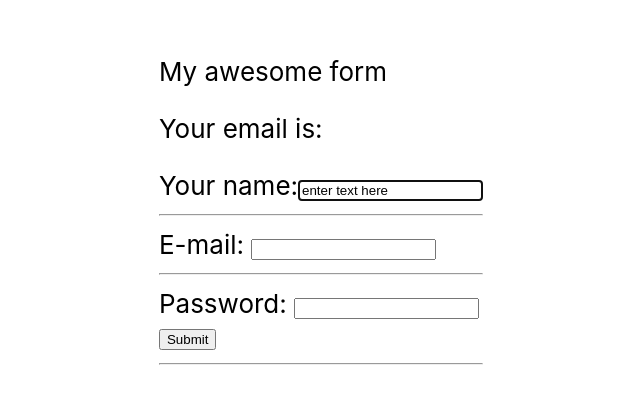
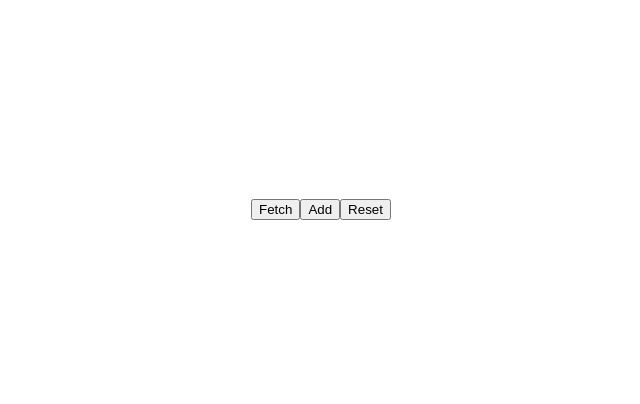
Before and after one commit to patrykomiotek/ocd-workshops, a React (Create React App) app: page / in a window 1280 px wide. Shown: the part 196-600 px from the top of the page, without its empty margins (319-959 px from the left). Built offline with nearby package versions, Linux system fonts and the light colour scheme.

Commit message:
redux core examples

```diff
--- a/package.json
+++ b/package.json
@@ -3,13 +3,17 @@
   "version": "0.1.0",
   "private": true,
   "dependencies": {
+    "@reduxjs/toolkit": "^1.6.2",
     "@testing-library/jest-dom": "^5.11.4",
     "@testing-library/react": "^11.1.0",
     "@testing-library/user-event": "^12.1.10",
     "react": "^17.0.2",
     "react-dom": "^17.0.2",
     "react-hook-form": "^7.19.5",
+    "react-redux": "^7.2.6",
     "react-scripts": "4.0.3",
+    "redux": "^4.1.2",
+    "redux-thunk": "^2.4.0",
     "web-vitals": "^1.0.1"
   },
   "scripts": {
--- a/src/App.js
+++ b/src/App.js
@@ -1,19 +1,57 @@
 import './App.css';
+import { Profiler } from 'react';
+import { createStore, combineReducers, applyMiddleware, compose } from 'redux';
+import { Provider } from 'react-redux';
+import thunk from 'redux-thunk';
+
 import { ErrorBoundary } from 'ErrorBoundary';
-// import { Blog } from './components/organisms/Blog';
+import { Blog } from './components/organisms/Blog';
 import { RegistrationForm } from './components/organisms/RegistrationForm';
+import { TicketsConnected } from './components/organisms/Tickets';
+import ticketsReducer from './components/organisms/Tickets/state';
 
 // JSX -> JS -> keyword class
 // class App extends React.Component
+
+const composeEnhancers = window.__REDUX_DEVTOOLS_EXTENSION_COMPOSE__ || compose;
+// TODO: use Redux Toolkit
+const store = createStore(
+  combineReducers({
+    tickets: ticketsReducer
+  }),
+  composeEnhancers(applyMiddleware(thunk))
+);
+
+// const store = createStore(combineReducers({
+//   tickets: ticketsReducer,
+//   // ui: uiReducer,
+//   // users: usersReducer,
+// }));
+
+// phase, // either "mount" (if the tree just mounted) or "update" (if it re-rendered)
+// actualDuration, // time spent rendering the committed update
+// baseDuration, // estimated time to render the entire subtree without memoization
+// startTime, // when React began rendering this update
+// commitTime,
+
 function App() {
   // const path = "src/**/App.js";
   return (
     <ErrorBoundary>
-      <div className="App">
-        <header className="App-header">
-          <RegistrationForm />
-        </header>
-      </div>
+      <Provider store={store}>
+        <div className="App">
+          <header className="App-header">
+            <TicketsConnected />
+            {/* <Profiler id="RegistrationForm" onRender={
+              (phase, actualDuration, baseDuration, startTime, commitTime) => {
+                console.log(phase, actualDuration, baseDuration, startTime, commitTime);
+              }
+            }>
+              <RegistrationForm />
+            </Profiler> */}
+          </header>
+        </div>
+      </Provider>
     </ErrorBoundary>
   );
 }
--- /dev/null
+++ b/src/components/organisms/Tickets/Tickets.jsx
@@ -0,0 +1,58 @@
+// legacy?
+import { connect } from 'react-redux';
+// hooks
+// import { useSelector, useDispatch } from 'react-redux'
+
+import { add, reset, fetchTickets } from './state';
+
+const mockTicket = { id: 6, title: 'Halo halo', description: 'Lorem ipsum'};
+
+function Tickets(props) {
+  // TODO: use hooks
+  return (
+    <div className="tickets">
+      <div>
+        <button onClick={props.fetchTickets}>Fetch</button>
+        <button onClick={() => props.add(mockTicket)}>Add</button>
+        <button onClick={props.reset}>Reset</button>
+      </div>
+      <div>
+        {props.tickets.map(elem => (
+          <div key={elem.id}>
+            <h2>{elem.title}</h2>
+            <p>{elem.description}</p>
+            <hr />
+          </div>
+        ))}
+      </div>
+    </div>
+  );
+}
+
+const mapStateToProps = (state) => ({
+  tickets: state.tickets.data,
+  isTicketsLoading: state.tickets.isLoading,
+});
+
+const mapDispatchToProps = {
+  add, // props.add()
+  reset,
+  fetchTickets
+};
+
+// const mapDispatchToProps = (dispatch) => ({
+//   add: (ticket) => dispatch(add(ticket)),
+//   load: () => dispatch(load()),
+//   reset: () => dispatch(reset())
+// });
+
+// curring, Higher Order Component
+// function connect(a, b) {
+//   return function (Component) {
+//     return <Component a={a} b={b} />
+//   }
+// }
+
+const TicketsConnected = connect(mapStateToProps, mapDispatchToProps)(Tickets);
+
+export { Tickets, TicketsConnected };
--- /dev/null
+++ b/src/components/organisms/Tickets/index.jsx
@@ -0,0 +1 @@
+export { Tickets, TicketsConnected } from './Tickets';
--- /dev/null
+++ b/src/components/organisms/Tickets/state.js
@@ -0,0 +1,68 @@
+const ADD = 'tickets/add';
+const LOAD = 'tickets/load';
+const RESET = 'tickets/reset';
+
+// { type: ADD, payload: { id, tile, description }}
+// { type: LOAD }
+// { type: RESET, payload: [] }
+// export const add = (ticket) => ({ type: ADD, payload: ticket });
+
+// function add - action creator
+// STATIC CREATORS
+export function add(ticket) { // dispatch(add({ })) -> dispatch({ type: "tickets/add", payload: {}})
+  return { type: ADD, payload: ticket }; // action
+}
+export const load = (data = []) => ({ type: LOAD, payload: data });
+export const reset = () => ({ type: RESET });
+
+// ASYNC CREATORS
+export const fetchTickets = () => { // fetchTickets()
+  return (dispatch) => {
+    dispatch({ type: "tickets/loading "});
+
+    // TODO: change api to use tickets
+    // it uses mocked ticket data instead of real api
+    fetch('/tickets')
+      .then((response) => response.json())
+      .then((data) => {
+        dispatch(load(data));
+      })
+      .catch(error => dispatch({ type: "tickes/has_error" }));
+  };
+};
+
+// TODO: not use every time :)
+const INITIAL_STATE = {
+  data: [],
+  isLoading: false,
+  hasError: false
+};
+
+// TODO: remove me
+// const mockData = [
+//   {id: 1, title: 'Nie działa drukarka', description: 'Lorem ipsum....'},
+//   {id: 2, title: 'Nie działa drukarka', description: 'Lorem ipsum....'},
+//   {id: 3, title: 'Nie działa drukarka', description: 'Lorem ipsum....'},
+// ];
+
+// FSA - Flux Standard Action
+const reducer = (state = INITIAL_STATE, action) => {
+  switch (action.type) {
+    case ADD:
+       // {type: "tickets/add", payload: {}, meta: { hasError: false }}
+       // { type: "tickets/add", payload: {id: 4, title: 'Nie działa drukarka', description: 'Lorem ipsum....'} }
+      return { ...state, data: [...state.data, action.payload] }; // [] [{id,name,title}]
+    case 'tickets/loading':
+      return { ...state, isLoading: true };
+    case 'tickets/has_error':
+      return { ...state, hasError: true };
+    case LOAD:
+      return { ...state, data: action.payload, isLoading: false };
+    case RESET:
+      return { ...state, data: [] };
+    default:
+      return state;
+  }
+};
+
+export default reducer;
--- a/src/services/mocks/handlers.js
+++ b/src/services/mocks/handlers.js
@@ -51,4 +51,16 @@ export const handlers = [
       }),
     );
   }),
+
+  rest.get('/tickets', (req, res, ctx) => {
+    return res(
+      ctx.json(
+        [
+          {id: 1, title: 'Nie działa drukarka', description: 'Lorem ipsum....'},
+          {id: 2, title: 'Nie działa drukarka', description: 'Lorem ipsum....'},
+          {id: 3, title: 'Nie działa drukarka', description: 'Lorem ipsum....'},
+        ]
+      )
+    );
+  })
 ]
```
Also changed, not shown: 1 other file (tests, documents, lock files or other folders).
